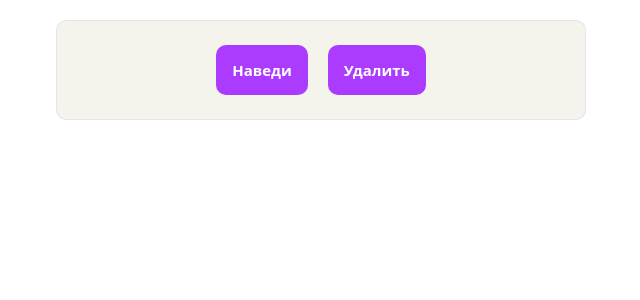
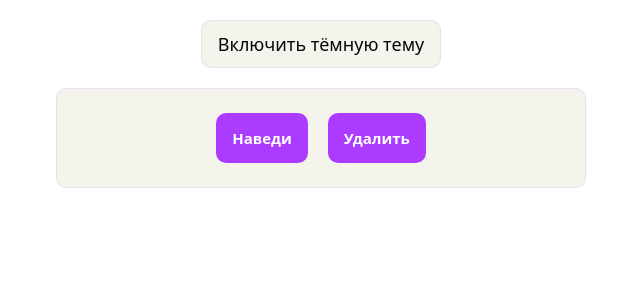
Before and after one commit to MaryFBakeer/react-pro, a React (Vite) app in the folder lesson-8/: page / in a window 1280 px wide. Shown: the top 300 px of the page, without its empty margins (319-959 px from the left). Built offline with nearby package versions, Linux system fonts and the light colour scheme.

Commit message:
feat: задание доп

```diff
--- a/lesson-8/src/pages/portal-showcase/ui/PortalShowcase.module.css
+++ b/lesson-8/src/pages/portal-showcase/ui/PortalShowcase.module.css
@@ -1,5 +1,19 @@
 .page {
   padding: 20px;
+  flex: 1;
+  color: var(--text);
+  background: var(--bg);
+}
+
+.themeButton {
+  margin-bottom: 20px;
+  padding: 10px 16px;
+  font: inherit;
+  color: var(--text-h);
+  background: var(--code-bg);
+  border: 1px solid var(--accent-bg);
+  border-radius: 10px;
+  cursor: pointer;
 }
 
 .card {
--- a/lesson-8/src/pages/portal-showcase/ui/PortalShowcase.tsx
+++ b/lesson-8/src/pages/portal-showcase/ui/PortalShowcase.tsx
@@ -3,12 +3,29 @@ import { DeleteDemo } from '~widgets/delete-demo';
 import styles from './PortalShowcase.module.css';
 
 export const PortalShowcase = () => {
+  const [theme, setTheme] = useState<Theme>('light');
+
+  const toggleTheme = () => {
+    setTheme((current) => (current === 'light' ? 'dark' : 'light'));
+  };
+
   return (
-    <main className={styles.page}>
-      <div className={styles.card}>
-        <TooltipDemo />
-        <DeleteDemo />
-      </div>
-    </main>
+    <ThemeContext.Provider value={theme}>
+      <main className={`${styles.page} ${themeStyles[theme]}`}>
+        <button
+          type="button"
+          className={styles.themeButton}
+          onClick={toggleTheme}
+        >
+          {theme === 'light' ? 'Включить тёмную тему' : 'Включить светлую тему'}
+        </button>
+        <div className={styles.card}>
+          <TooltipDemo />
+          <DeleteDemo />
+        </div>
+      </main>
+    </ThemeContext.Provider>
   );
 };
+import { useState } from 'react';
+import { ThemeContext, themeStyles, type Theme } from '~shared/lib/theme';
--- /dev/null
+++ b/lesson-8/src/shared/lib/theme/index.ts
@@ -0,0 +1,2 @@
+export { ThemeContext, useTheme, type Theme } from './themeContext';
+export { default as themeStyles } from './theme.module.css';
--- /dev/null
+++ b/lesson-8/src/shared/lib/theme/theme.module.css
@@ -0,0 +1,25 @@
+.light {
+  color-scheme: light;
+  --text: #6b6375;
+  --text-h: #08060d;
+  --bg: #fff;
+  --code-bg: #f4f3ec;
+  --accent: #aa3bff;
+  --accent-bg: rgb(170 59 255 / 10%);
+  --shadow: 0 10px 24px rgb(0 0 0 / 15%);
+  --tooltip-bg: #fff;
+  --tooltip-text: #25212b;
+}
+
+.dark {
+  color-scheme: dark;
+  --text: #9ca3af;
+  --text-h: #f3f4f6;
+  --bg: #16171d;
+  --code-bg: #1f2028;
+  --accent: #c084fc;
+  --accent-bg: rgb(192 132 252 / 15%);
+  --shadow: 0 10px 24px rgb(0 0 0 / 40%);
+  --tooltip-bg: #25212b;
+  --tooltip-text: #fff;
+}
--- /dev/null
+++ b/lesson-8/src/shared/lib/theme/themeContext.ts
@@ -0,0 +1,7 @@
+import { createContext, useContext } from 'react';
+
+export type Theme = 'light' | 'dark';
+
+export const ThemeContext = createContext<Theme>('light');
+
+export const useTheme = () => useContext(ThemeContext);
--- a/lesson-8/src/shared/ui/ConfirmDialog/ConfirmDialog.tsx
+++ b/lesson-8/src/shared/ui/ConfirmDialog/ConfirmDialog.tsx
@@ -1,4 +1,5 @@
 import { createPortal } from 'react-dom';
+import { useTheme, themeStyles } from '~shared/lib/theme';
 import type { ConfirmDialogOptions } from './useConfirmDialog';
 import styles from './ConfirmDialog.module.css';
 
@@ -11,8 +12,10 @@ export const ConfirmDialog = ({
   description,
   onClose,
 }: ConfirmDialogProps) => {
+  const theme = useTheme();
+
   return createPortal(
-    <div className={styles.overlay}>
+    <div className={`${styles.overlay} ${themeStyles[theme]}`}>
       <section className={styles.dialog} role="dialog" aria-label={title}>
         <h2>{title}</h2>
         <p>{description}</p>
--- a/lesson-8/src/shared/ui/Tooltip/Tooltip.module.css
+++ b/lesson-8/src/shared/ui/Tooltip/Tooltip.module.css
@@ -8,8 +8,10 @@
   max-width: 240px;
   padding: 8px 12px;
   border-radius: 6px;
-  background: #25212b;
-  color: #fff;
+  background: var(--tooltip-bg);
+  color: var(--tooltip-text);
+  border: 1px solid var(--accent-bg);
+  box-shadow: var(--shadow);
   font-size: 14px;
   line-height: 1.4;
   font-family: system-ui, sans-serif;
--- a/lesson-8/src/shared/ui/Tooltip/Tooltip.tsx
+++ b/lesson-8/src/shared/ui/Tooltip/Tooltip.tsx
@@ -1,5 +1,6 @@
 import { useId, useState, type ReactNode, type SyntheticEvent } from 'react';
 import { createPortal } from 'react-dom';
+import { useTheme, themeStyles } from '~shared/lib/theme';
 import type { TooltipPosition } from './TooltipPosition';
 import { getCoordinates, type Coordinates } from './lib/getCoordinates';
 import styles from './Tooltip.module.css';
@@ -11,6 +12,7 @@ interface TooltipProps {
 }
 
 export const Tooltip = ({ children, content, position }: TooltipProps) => {
+  const theme = useTheme();
   const [coordinates, setCoordinates] = useState<Coordinates | null>(null);
 
   const tooltipId = useId();
@@ -41,7 +43,7 @@ export const Tooltip = ({ children, content, position }: TooltipProps) => {
           <span
             id={tooltipId}
             role="tooltip"
-            className={`${styles.tooltip} ${styles[position]}`}
+            className={`${styles.tooltip} ${styles[position]} ${themeStyles[theme]}`}
             style={coordinates}
           >
             {content}
```
Also changed, not shown: 1 other file (tests, documents, lock files or other folders).
